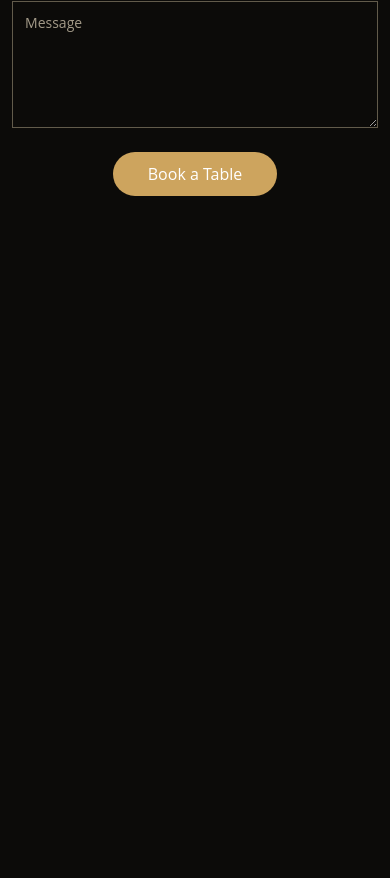
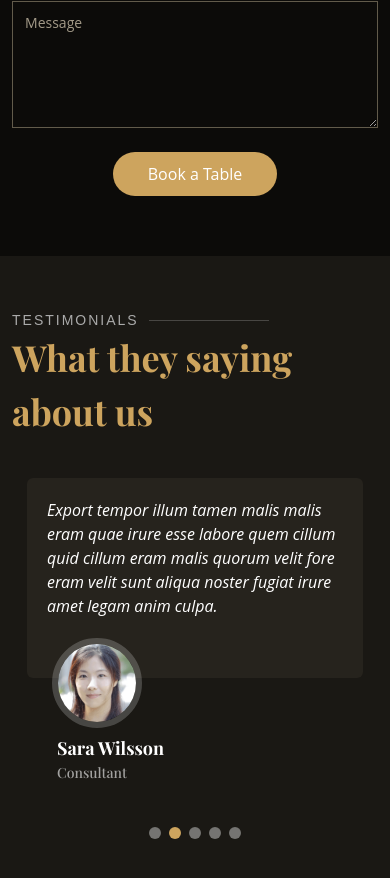
Before and after one commit to freetimezp/js-eatme-13-restaurant, a Next.js app: page / in a window 390 px wide. Shown: the part 6858-7736 px from the top of the page. Before the commit the page ends 7114 px from the top, so only its background shows below. Built offline with nearby package versions, Linux system fonts and the light colour scheme.

Commit message:
13. js-eatme-13-restaurant. Testimonials component. Swiper slider.

```diff
--- /dev/null
+++ b/src/app/api/testimonials/route.ts
@@ -0,0 +1,5 @@
+import { testimonials } from "@/app/data/data";
+
+export async function GET() {
+    return Response.json(testimonials);
+}
--- /dev/null
+++ b/src/app/components/TestimonialItem.tsx
@@ -0,0 +1,28 @@
+/* eslint-disable @next/next/no-img-element */
+import React from 'react';
+import './testimonialItem.css';
+
+const TestimonialItem = ({ item }: {
+    item: {
+        id: number;
+        content: string;
+        avatar: string;
+        client: string;
+        position: string;
+    }
+}) => {
+    return (
+        <div className='testimonial-item'>
+            <p>
+                <i className="bx bxs-quote-all-left qoute-icon-left"></i>
+                {item.content}
+                <i className="bx bxs-quote-all-right qoute-icon-right"></i>
+            </p>
+            <img src={item.avatar} alt="avatar" className='testimonial-img' />
+            <h3>{item.client}</h3>
+            <h4>{item.position}</h4>
+        </div>
+    );
+}
+
+export default TestimonialItem;
--- /dev/null
+++ b/src/app/components/testimonialItem.css
@@ -0,0 +1,56 @@
+.testimonials .testimonial-item {
+    box-sizing: content-box;
+    min-height: 320px;
+}
+
+.testimonials .testimonial-item .testimonial-img {
+    width: 90px;
+    border-radius: 50%;
+    margin: -40px 0 0 40px;
+    position: relative;
+    z-index: 2;
+    border: 6px solid rgba(255, 255, 255, .2);
+}
+
+.testimonials .testimonial-item h3 {
+    font-size: 18px;
+    font-weight: bold;
+    margin: 10px 0 5px 45px;
+    color: #fff;
+}
+
+.testimonials .testimonial-item h4 {
+    font-size: 14px;
+    color: rgba(255, 255, 255, .6);
+    margin: 0 0 0 45px;
+}
+
+.testimonials .testimonial-item .quote-icon-left,
+.testimonials .testimonial-item .quote-icon-right {
+    color: #d3af71;
+    font-size: 26px;
+}
+
+.testimonials .testimonial-item .quote-icon-left {
+    display: inline-block;
+    left: -5px;
+    position: relative;
+}
+
+.testimonials .testimonial-item .quote-icon-right {
+    display: inline-block;
+    right: -5px;
+    position: relative;
+    top: 10px;
+}
+
+.testimonials .testimonial-item p {
+    font-style: italic;
+    min-height: 200px;
+    margin: 0 15px 0 15px;
+    padding: 20px 20px 60px 20px;
+    background: #26231d;
+    position: relative;
+    border-radius: 6px;
+    z-index: 1;
+}
--- a/src/app/page.tsx
+++ b/src/app/page.tsx
@@ -5,6 +5,7 @@
 import Specials from "./sections/Specials";
 import Events from "./sections/Events";
 import Booking from "./sections/Booking";
+import Testimonials from "./sections/Testimonials";
 
 
 export default function Home() {
@@ -18,6 +19,7 @@
         <Specials />
         <Events />
         <Booking />
+        <Testimonials />
       </main>
     </>
   );
--- /dev/null
+++ b/src/app/sections/Testimonials.tsx
@@ -0,0 +1,78 @@
+"use client";
+import React, { useState, useEffect } from 'react';
+
+import { Swiper, SwiperSlide } from 'swiper/react';
+import 'swiper/css';
+import 'swiper/css/pagination';
+import { Autoplay, Pagination } from 'swiper/modules';
+
+import TestimonialItem from '../components/TestimonialItem';
+import SectionTitle from '../components/SectionTitle';
+import './testimonials.css';
+
+const Testimonials = () => {
+    const [slides, setSlides] = useState<any | []>([]);
+
+    const getTestimonialsData = () => {
+        fetch('http://localhost:3000/api/testimonials')
+            .then(res => res.json())
+            .then(data => setSlides(data))
+            .catch(e => console.log(e.message));
+    };
+
+    useEffect(() => {
+        getTestimonialsData();
+    }, []);
+
+    return (
+        <section id="testimonials" className='testimonials section-bg'>
+            <div className='container' data-aos="fade-up">
+                <SectionTitle title="Testimonials" subtitle="What they saying about us" />
+
+                <div data-aos="fade-up" data-aos-delay="100">
+                    <Swiper
+                        slidesPerView={'auto'}
+                        speed={600}
+                        autoplay={{
+                            delay: 5000,
+                            disableOnInteraction: false
+                        }}
+                        pagination={{
+                            el: '.testimonials-swiper-pagination',
+                            type: 'bullets',
+                            clickable: true
+                        }}
+                        modules={[Autoplay, Pagination]}
+                        loop={true}
+                        breakpoints={{
+                            320: {
+                                slidesPerView: 1,
+                                spaceBetween: 20,
+                            },
+                            1200: {
+                                slidesPerView: 3,
+                                spaceBetween: 20,
+                            }
+                        }}
+                        className='testimonials-slider swiper-container'
+                    >
+                        {slides && slides.length > 0 && slides.map((slide: {
+                            id: number;
+                            content: string;
+                            avatar: string;
+                            client: string;
+                            position: string;
+                        }) => (
+                            <SwiperSlide key={slide.id}>
+                                <TestimonialItem item={slide} />
+                            </SwiperSlide>
+                        ))}
+                    </Swiper>
+                    <div className="testimonials-swiper-pagination"></div>
+                </div>
+            </div>
+        </section>
+    );
+}
+
+export default Testimonials;
--- /dev/null
+++ b/src/app/sections/testimonials.css
@@ -0,0 +1,17 @@
+.testimonials .testimonials-swiper-pagination {
+    margin-top: 30px;
+    position: relative;
+    display: flex;
+    justify-content: center;
+}
+
+.testimonials .testimonials-swiper-pagination .swiper-pagination-bullet {
+    width: 12px;
+    height: 12px;
+    background-color: rgba(255, 255, 255, .4);
+    opacity: 1;
+}
+
+.testimonials .testimonials-swiper-pagination .swiper-pagination-bullet-active {
+    background-color: #cda45e;
+}
```
